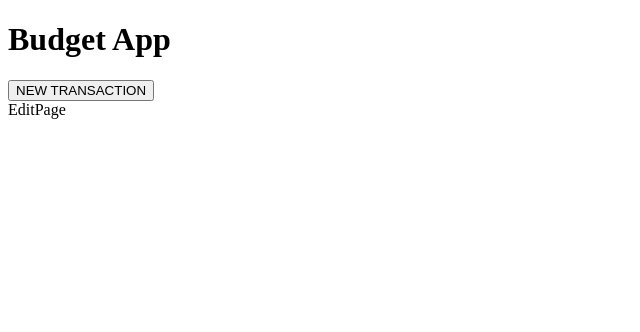
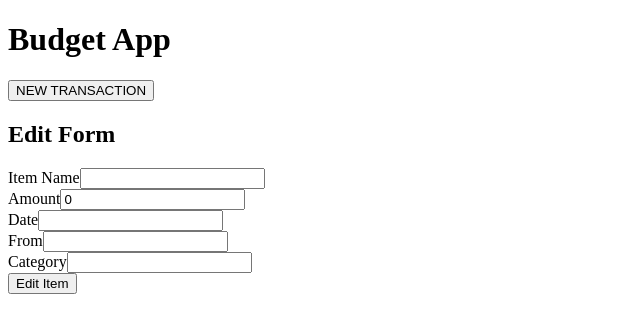
Before and after one commit to Jameel914/budgeting-app-front-end, a React (Vite) app: page /transaction/1/edit in a window 1280 px wide. Shown: the top 332 px of the page, without its empty margins (0-640 px from the left). Built offline with nearby package versions, Linux system fonts and the light colour scheme; no server answers.

Commit message:
need to fix axios error on edit page

```diff
--- a/src/Components/EditPage.jsx
+++ b/src/Components/EditPage.jsx
@@ -1,8 +1,103 @@
-import React from "react";
+import React, { useEffect, useState } from "react";
+import { useNavigate, useParams } from "react-router-dom";
+import axios from "axios";
 
 function EditPage() {
   const API = import.meta.env.VITE_API_URL;
-  return <div>EditPage</div>;
+  const { index } = useParams;
+  const navigate = useNavigate();
+
+  const [item_name, setItem_Name] = useState("");
+  const [amount, setAmount] = useState(0);
+  const [date, setDate] = useState("");
+  const [from, setFrom] = useState("");
+  const [category, setCategory] = useState("");
+
+  useEffect(() => {
+    fetchEdit();
+  }, []);
+
+  async function fetchEdit() {
+    try {
+      let result = await axios.get(`${API}/transaction/${index}`);
+      console.log(result.data);
+      setItem_Name(result.data.item_name);
+      setAmount(result.data.amount);
+      setDate(result.data.date);
+      setFrom(result.data.from);
+      setCategory(result.data.category);
+    } catch (error) {
+      console.log(error);
+    }
+  }
+
+  async function handleOnSubmit(e) {
+    e.preventDefault();
+    try {
+      await axios.put(`${API}/transaction/${index}`, {
+        item_name: item_name,
+        amount: amount,
+        date: date,
+        from: from,
+        category: category,
+      });
+
+      navigate("/transaction");
+    } catch (error) {
+      console.log(error);
+    }
+  }
+
+  return (
+    <>
+      <div>
+        <h2>Edit Form</h2>
+        <form onSubmit={handleOnSubmit}>
+          <div>
+            <label>Item Name</label>
+            <input
+              type="text"
+              value={item_name}
+              onChange={(e) => setItem_Name(e.target.value)}
+            />
+          </div>
+          <div>
+            <label>Amount</label>
+            <input
+              type="number"
+              value={amount}
+              onChange={(e) => setAmount(e.target.value)}
+            />
+          </div>
+          <div>
+            <label>Date</label>
+            <input
+              type="text"
+              value={date}
+              onChange={(e) => setDate(e.target.value)}
+            />
+          </div>
+          <div>
+            <label>From</label>
+            <input
+              type="text"
+              value={from}
+              onChange={(e) => setFrom(e.target.value)}
+            />
+          </div>
+          <div>
+            <label>Category</label>
+            <input
+              type="text"
+              value={category}
+              onChange={(e) => setCategory(e.target.value)}
+            />
+          </div>
+          <button type="submit">Edit Item</button>
+        </form>
+      </div>
+    </>
+  );
 }
 
 export default EditPage;
```
